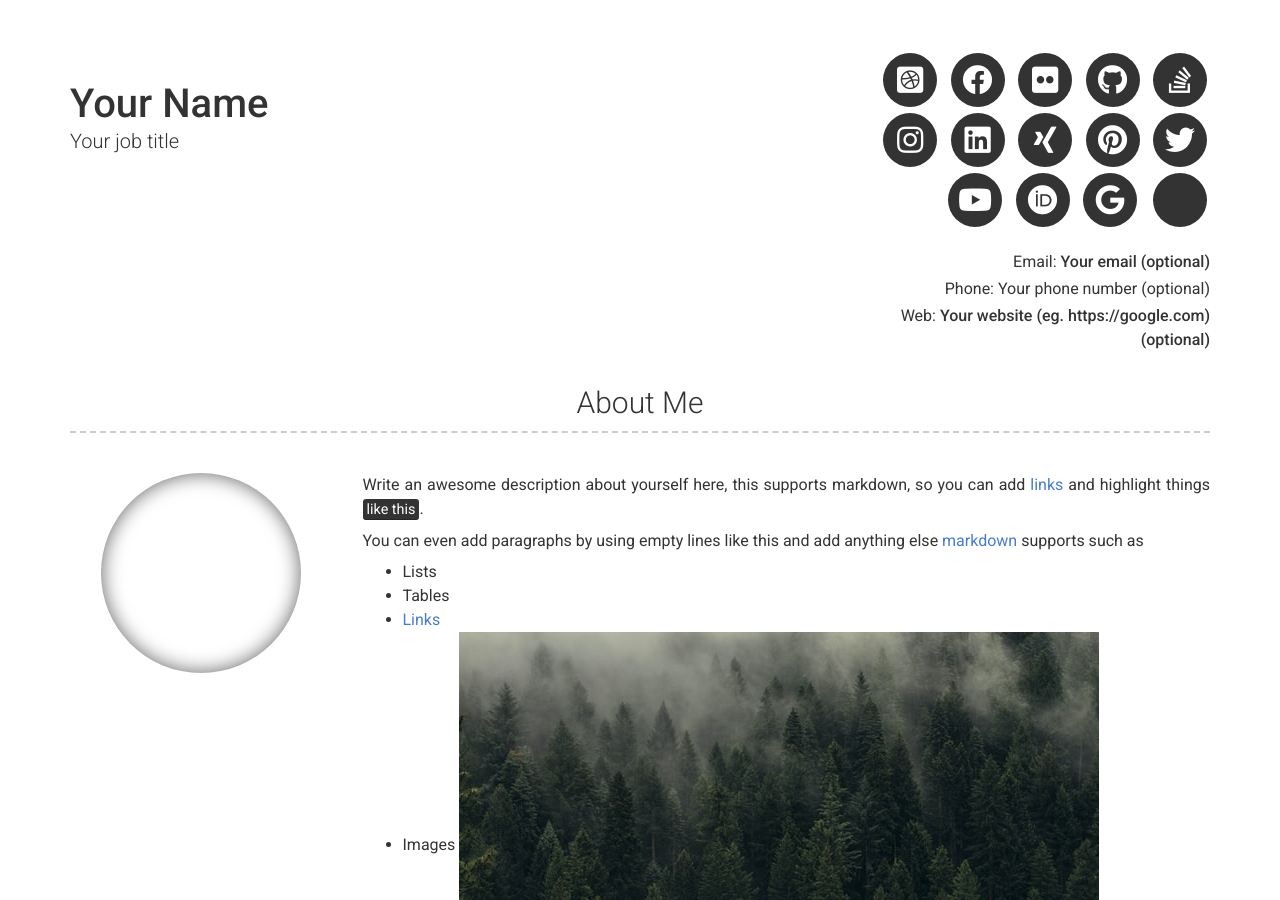
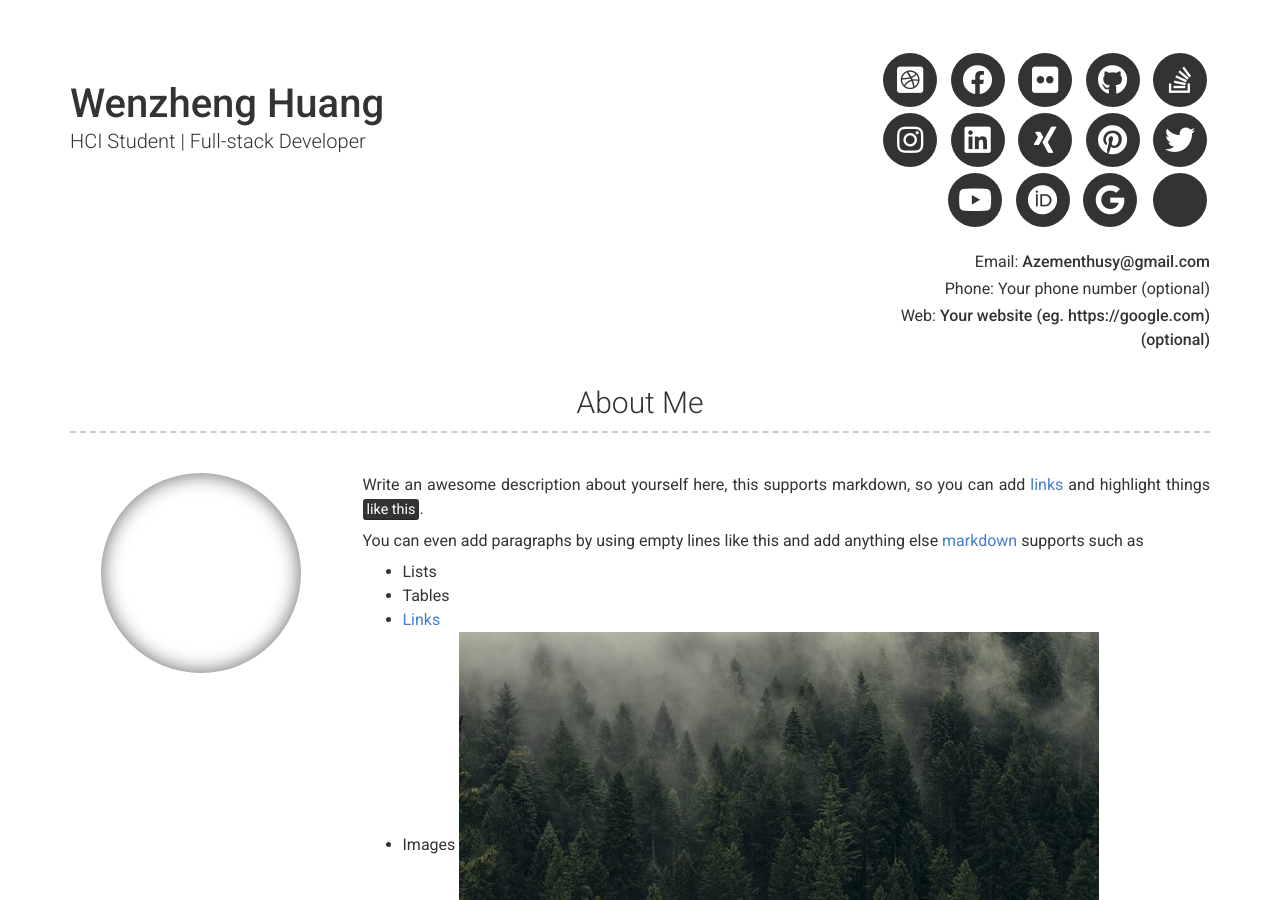
Before and after one commit to Azementhusy/Azem_CV, a Jekyll site: the page built from index.md, in a window 1280 px wide and 900 px high. Built offline with Jekyll 4.4.1, drawn with Linux system fonts in a browser that asks for light colours; nearby versions of some CDN libraries; some of the changed text lies outside the part shown.

Commit message:
_config.yml

```diff
--- a/_config.yml
+++ b/_config.yml
@@ -6,9 +6,9 @@ repository: Git repository where your resume will be hosted, only required if yo
 version: 2
 
 # Personal info
-name: Your Name
-title: Your job title
-email: Your email (optional)
+name: Wenzheng Huang
+title: HCI Student | Full-stack Developer
+email: Azementhusy@gmail.com
 # email_title: Email (Email title override)
 phone: Your phone number (optional)
 # phone_title: Phone (Phone title override)
```
